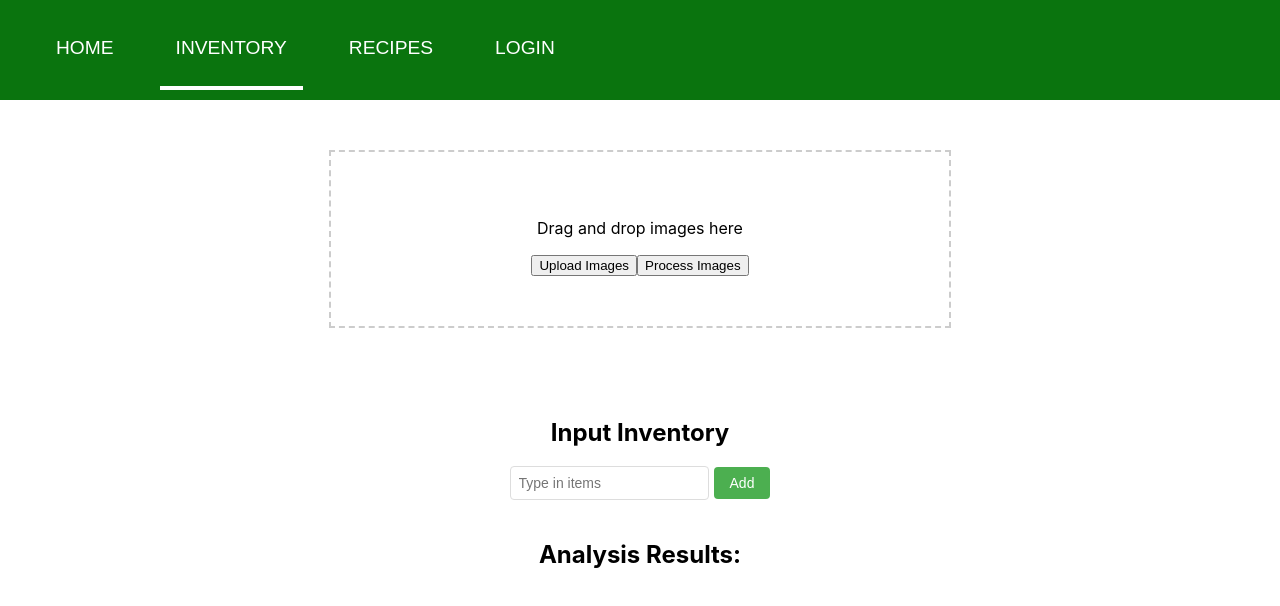
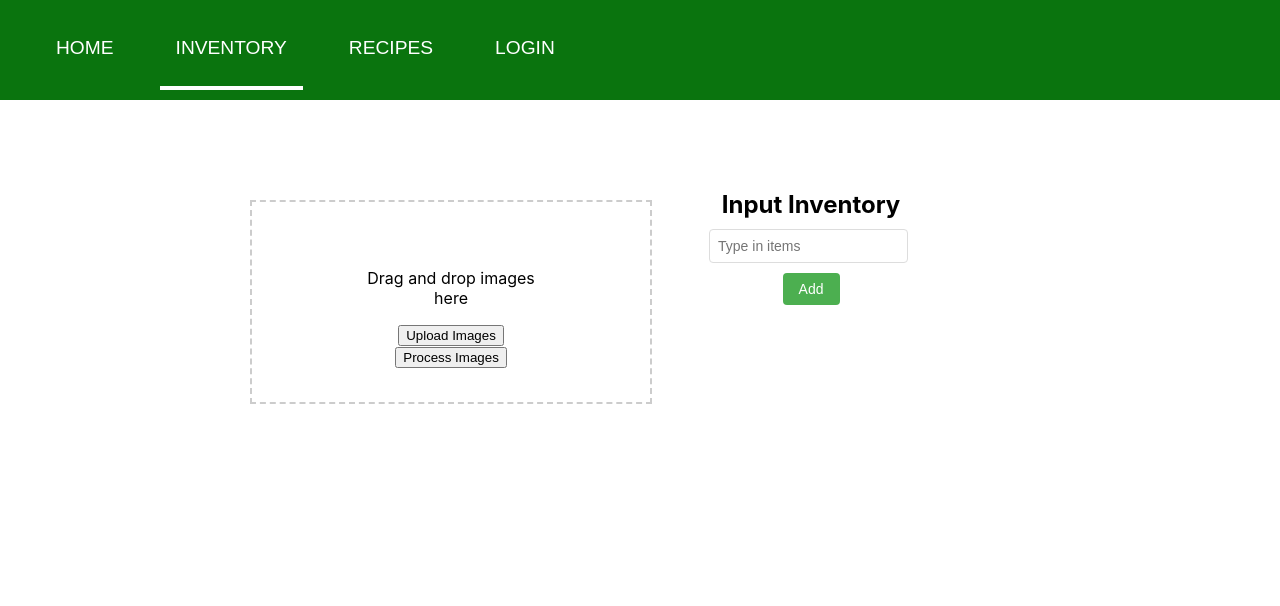
Before and after one commit to kylephan5/bytes, a React (Create React App) app in the folder bytes_client/: page /inventory in a window 1280 px wide. Shown: the top 606 px of the page. Built offline with nearby package versions, Linux system fonts and the light colour scheme.

Commit message:
two column inventory

```diff
--- a/bytes_client/src/components/pages/Inventory.css
+++ b/bytes_client/src/components/pages/Inventory.css
@@ -1,4 +1,11 @@
 .inventory-container {
+    display: flex;
+    justify-content: space-around;
+    margin: 50px;
+}
+
+.left-container {
+    flex: 1;
     display: flex;
     flex-direction: column;
     align-items: center;
@@ -8,11 +15,14 @@
     border: 2px dashed #ccc;
     padding-top: 50px;
     padding-bottom: 50px;
-    padding-left: 200px;
-    padding-right: 200px;
+    padding-left: 100px;
+    padding-right: 100px;
     text-align: center;
     cursor: pointer;
-    margin: 50px;
+    margin: 20px;
+    margin-left: 200px;
+    margin-top: 50px;
+    height: 100px;
 }
 
 .image-preview {
@@ -30,9 +40,22 @@
     margin: 5px;
 }
 
+.left-container button {
+    margin-top: 10px;
+}
+
+.right-container {
+    flex: 1;
+    display: flex;
+    flex-direction: column;
+    align-items: center;
+    margin-left: 20px;
+}
+
 .manual-input {
+    text-align: center;
     margin: 20px;
-    text-align: center;
+    margin-right: 300px;
 }
 
 .manual-input h2 {
@@ -83,3 +106,20 @@
 .add-input:hover {
     background-color: #45a049;
 }
+
+.results {
+    margin: 20px;
+}
+
+.results h2 {
+    margin-bottom: 10px;
+}
+
+.items {
+    list-style: none;
+    padding: 0;
+}
+
+.items li {
+    margin-bottom: 5px;
+}
--- a/bytes_client/src/components/pages/Inventory.js
+++ b/bytes_client/src/components/pages/Inventory.js
@@ -135,14 +135,14 @@ function Inventory() {
         />
         <button className='add-input' onClick={manualInput}>Add</button>
       </div>
-      <div className="results">
+      {/* <div className="results">
         <h2>Analysis Results:</h2>
         <ul className='items'>
           {results.map((result, index) => (
             <li key={index}>{result}</li>
           ))}
         </ul>
-      </div>
+      </div> */}
     </div>
   );
 }
```
